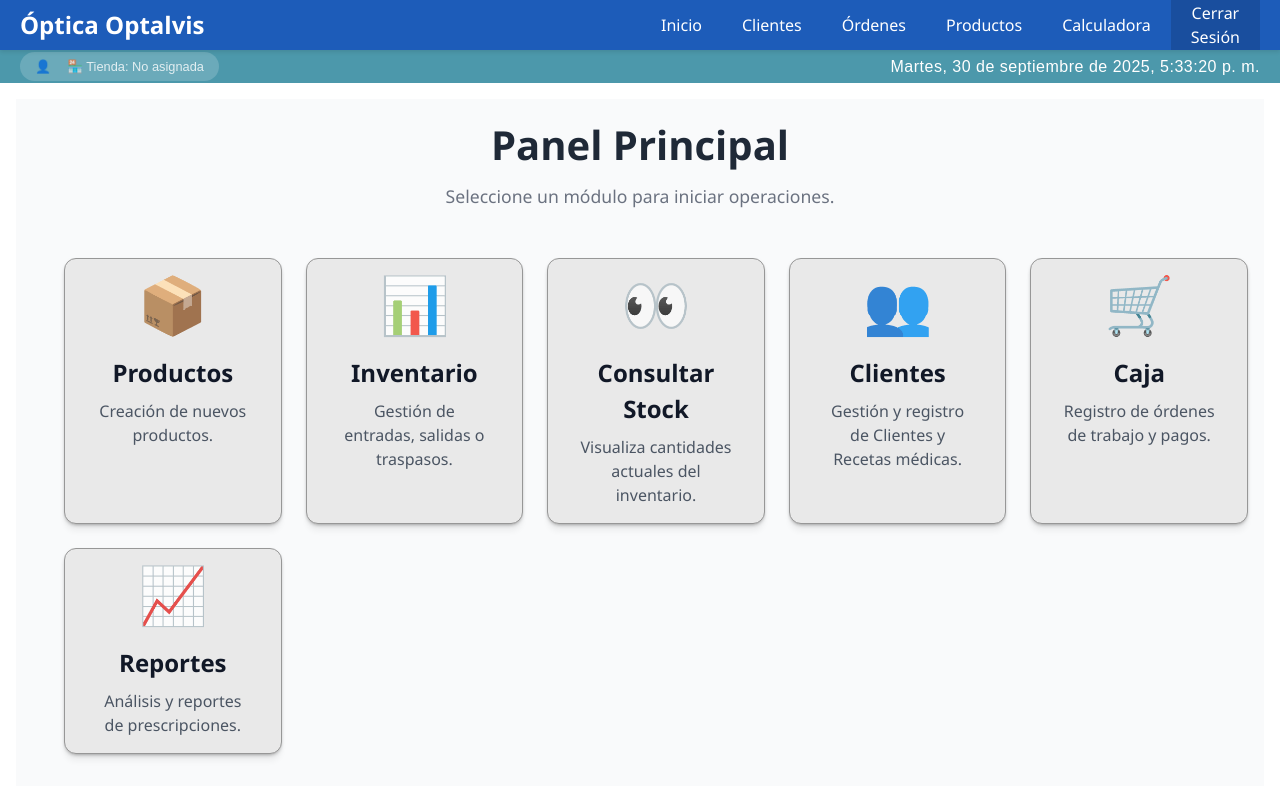
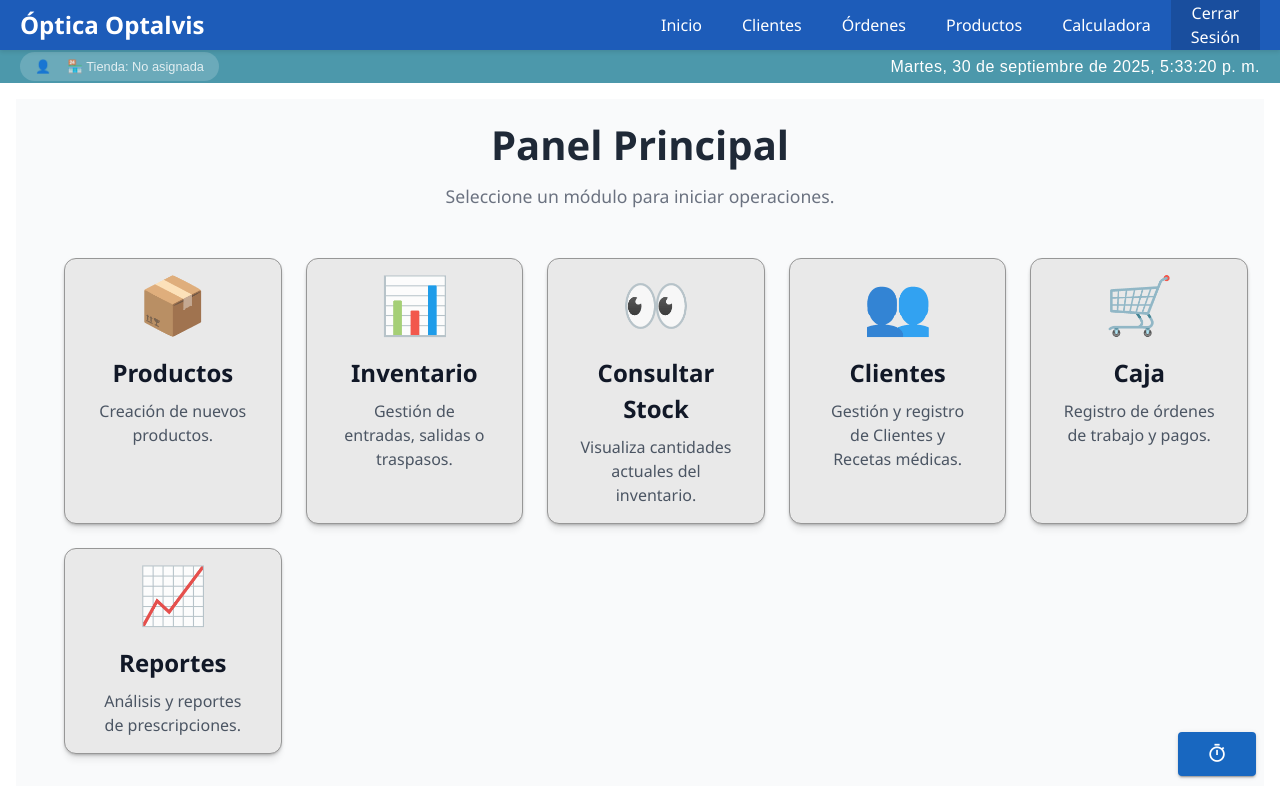
Before and after one commit to Samydex156/sistema-optica, a Vue app: page /panel in a window 1280 px wide. Built offline with nearby package versions, Linux system fonts and the light colour scheme; no server answers; sample sign-in values are in the browser's storage.

Commit message:
adicion de un cronometro temporal para medir el tiempo de registro de un cliente y su prescripcion

```diff
--- a/src/App.vue
+++ b/src/App.vue
@@ -20,6 +20,7 @@
          <router-view />
       </template>
     </div>
+    <CronometroFlotante />
   </v-app>
 </template>
 
@@ -29,6 +30,7 @@ import { useRouter } from 'vue-router';
 import NavbarPrincipal from './components/NavbarPrincipal.vue';
 import CalculatorModal from './components/CalculatorModal.vue';
 import { useAuth } from './composables/useAuth';
+import CronometroFlotante from './components/CronometroFlotante.vue';
 
 // Estado para el modal de la calculadora
 const showModal = ref(false);
--- /dev/null
+++ b/src/components/CronometroFlotante.vue
@@ -0,0 +1,71 @@
+<template>
+  <div>
+    <v-btn
+      :color="isRunning ? 'red-darken-1' : 'primary'"
+      fab
+      dark
+      size="large"
+      class="floating-stopwatch"
+      @click="toggle"
+      @contextmenu.prevent="openResetMenu"
+    >
+      <v-icon v-if="!isRunning && displayTime === '00:00'">mdi-timer-outline</v-icon>
+      <span v-else class="timer-text">{{ displayTime }}</span>
+    </v-btn>
+
+    <v-menu
+      v-model="showMenu"
+      :style="{ top: `${menuY}px`, left: `${menuX}px` }"
+      absolute
+      location="top"
+    >
+      <v-list density="compact">
+        <v-list-item @click="resetTimer" prepend-icon="mdi-restart">
+          <v-list-item-title>Reiniciar Cronómetro</v-list-item-title>
+        </v-list-item>
+      </v-list>
+    </v-menu>
+  </div>
+</template>
+
+<script setup>
+import { ref } from 'vue';
+// Importamos nuestro gestor de estado
+import { useCronometro } from '../composables/useCronometro.js';
+
+const { isRunning, displayTime, toggle, reset } = useCronometro();
+
+// Lógica para el menú contextual de reinicio
+const showMenu = ref(false);
+const menuX = ref(0);
+const menuY = ref(0);
+
+function openResetMenu(e) {
+  e.preventDefault();
+  showMenu.value = false; // Cierra cualquier menú previo
+  menuX.value = e.clientX;
+  menuY.value = e.clientY;
+  // Pequeño truco para asegurar que el menú se renderice correctamente
+  setTimeout(() => { showMenu.value = true; }, 50);
+}
+
+function resetTimer() {
+  reset();
+  showMenu.value = false;
+}
+</script>
+
+<style scoped>
+.floating-stopwatch {
+  position: fixed !important;
+  bottom: 24px;
+  right: 24px;
+  z-index: 999;
+}
+
+.timer-text {
+  font-size: 1.2rem;
+  font-weight: 500;
+  letter-spacing: 0.5px;
+}
+</style>
--- /dev/null
+++ b/src/composables/useCronometro.js
@@ -0,0 +1,68 @@
+import { ref, computed } from 'vue';
+
+// Estado reactivo que será compartido en toda la app
+const isRunning = ref(false);
+const startTime = ref(0);
+const elapsedTime = ref(0);
+let timerInterval = null;
+
+/**
+ * Formatea el tiempo transcurrido en un string MM:SS.
+ */
+const displayTime = computed(() => {
+    const totalSeconds = Math.floor(elapsedTime.value / 1000);
+    const minutes = Math.floor(totalSeconds / 60).toString().padStart(2, '0');
+    const seconds = (totalSeconds % 60).toString().padStart(2, '0');
+    return `${minutes}:${seconds}`;
+});
+
+/**
+ * Inicia o reanuda el cronómetro.
+ */
+function start() {
+    if (isRunning.value) return;
+    isRunning.value = true;
+    // Si se reanuda, resta el tiempo ya transcurrido
+    startTime.value = Date.now() - elapsedTime.value;
+    timerInterval = setInterval(() => {
+        elapsedTime.value = Date.now() - startTime.value;
+    }, 1000);
+}
+
+/**
+ * Detiene (pausa) el cronómetro.
+ */
+function stop() {
+    if (!isRunning.value) return;
+    isRunning.value = false;
+    clearInterval(timerInterval);
+}
+
+/**
+ * Reinicia el cronómetro a cero.
+ */
+function reset() {
+    stop();
+    elapsedTime.value = 0;
+}
+
+/**
+ * La función principal que usarán los componentes para acceder al estado y las funciones del cronómetro.
+ */
+export function useCronometro() {
+    return {
+        isRunning,
+        displayTime,
+        start,
+        stop,
+        reset,
+        // Alterna entre iniciar y detener
+        toggle: () => {
+            if (isRunning.value) {
+                stop();
+            } else {
+                start();
+            }
+        }
+    };
+}
```
